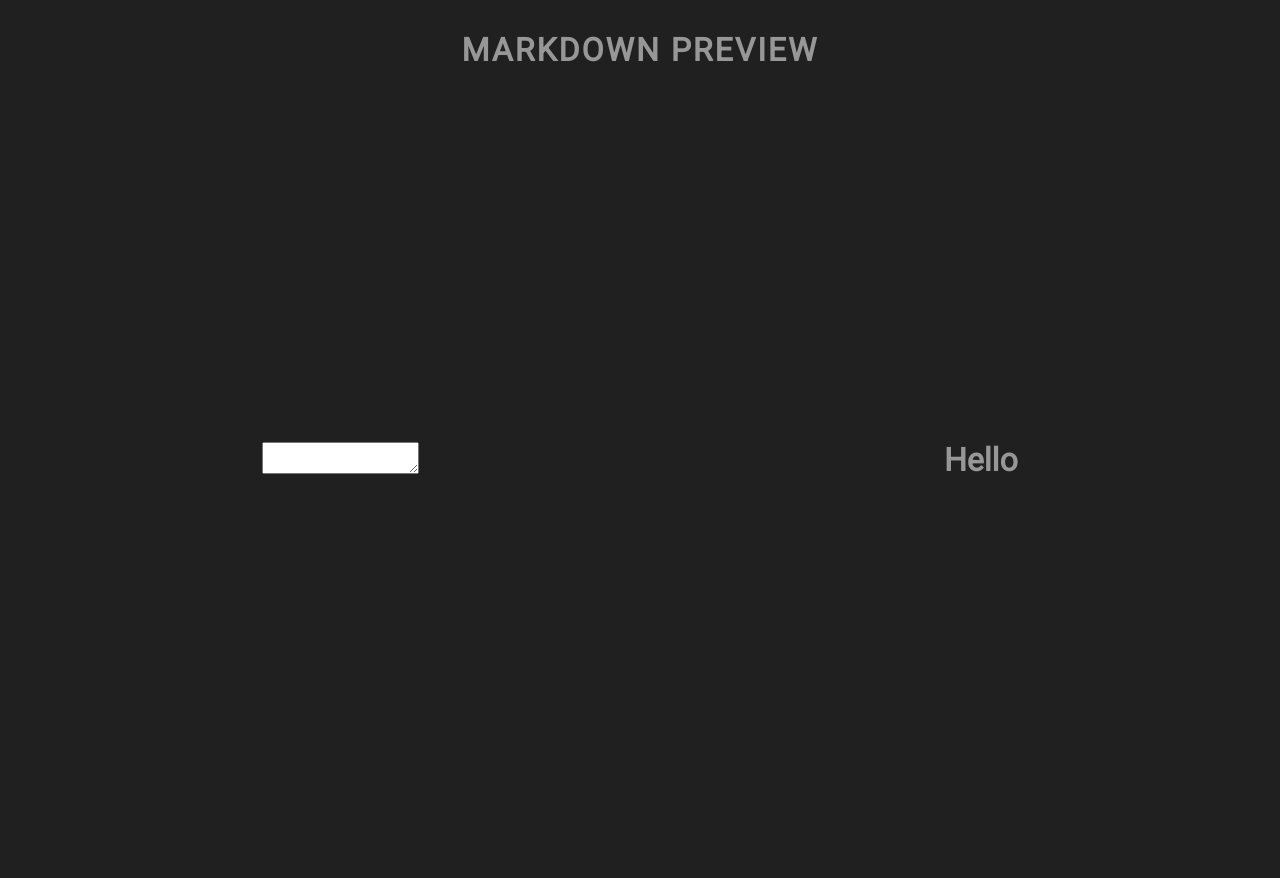
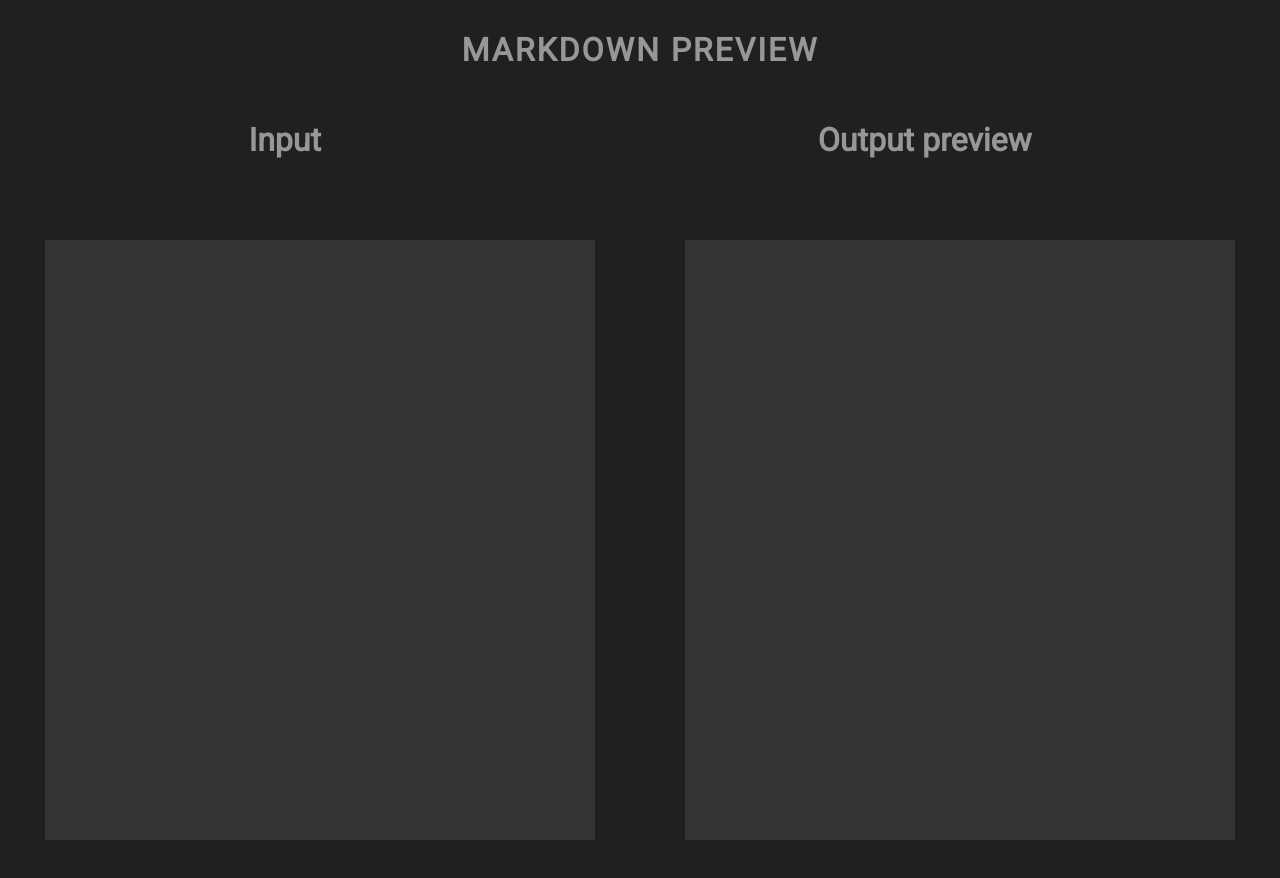
Before and after one commit to sk0le/markdown-preview, a React (Create React App) app: page / in a window 1280 px wide. Shown: the top 878 px of the page. Before the commit the page ends 820 px from the top, so only its background shows below. Built offline with nearby package versions, Linux system fonts and the light colour scheme.

Commit message:
Handle input form with state and adding styles to website

```diff
--- a/src/App.css
+++ b/src/App.css
@@ -24,6 +24,14 @@ p {
   text-align: center;
 }
 
+.inputAndOutput {
+  height: 10vh;
+  width: 100%;
+  display: flex;
+  justify-content: space-around;
+  align-items: center;
+}
+
 .markdownPreview {
   display: flex;
   height: 90vh;
@@ -31,3 +39,28 @@ p {
   width: 100%;
   align-items: center;
 }
+.txtAreaInput {
+  resize: none;
+  border: none;
+  outline: none;
+  background-color: rgb(52, 52, 52);
+  width: 100%;
+  max-width: 550px;
+  height: 100%;
+  max-height: 600px;
+  color: rgb(151, 151, 151);
+  font-size: 16px;
+  font-family: "Roboto", sans-serif;
+  padding: 10px;
+}
+
+.output {
+  border: none;
+  outline: none;
+  background-color: rgb(52, 52, 52);
+  width: 100%;
+  max-width: 550px;
+  height: 100%;
+  max-height: 600px;
+  color: rgb(151, 151, 151);
+}
--- a/src/App.js
+++ b/src/App.js
@@ -2,11 +2,13 @@ import React from "react";
 import "./App.css";
 import MarkdownPreview from "./components/MarkdownPreview";
 import Navbar from "./components/Navbar";
+import InputAndOutputText from "./components/InputAndOutputText";
 
 function App() {
   return (
     <div className="App">
       <Navbar />
+      <InputAndOutputText />
       <MarkdownPreview />
     </div>
   );
--- /dev/null
+++ b/src/components/InputAndOutputText.js
@@ -0,0 +1,14 @@
+import React, { Component } from "react";
+
+class InputAndOutputText extends Component {
+  render() {
+    return (
+      <div className="inputAndOutput">
+        <h1 className="inputTag">Input</h1>
+        <h1 className="outputTag">Output preview</h1>
+      </div>
+    );
+  }
+}
+
+export default InputAndOutputText;
--- a/src/components/InputForm.js
+++ b/src/components/InputForm.js
@@ -1,11 +1,23 @@
 import React, { Component } from "react";
 
 class InputForm extends Component {
+  constructor(props) {
+    super(props);
+    this.state = { value: "# Start by editing this" };
+
+    this.handleChange = this.handleChange.bind(this);
+  }
+
+  handleChange(event) {
+    this.setState({ value: event.target.value });
+  }
+
   render() {
     return (
-      <div className="inputForm">
-        <textarea></textarea>
-      </div>
+      <textarea
+        onChange={this.handleChange}
+        className="txtAreaInput"
+      ></textarea>
     );
   }
 }
--- a/src/components/Output.js
+++ b/src/components/Output.js
@@ -1,15 +1,8 @@
 import React, { Component } from "react";
-import ReactMarkdown from "react-markdown";
-
-const input = "# Hello";
 
 class Output extends Component {
   render() {
-    return (
-      <div className="output">
-        <ReactMarkdown source={input} />
-      </div>
-    );
+    return <div className="output"></div>;
   }
 }
 
--- a/src/index.css
+++ b/src/index.css
@@ -3,6 +3,8 @@
 * {
   margin: 0%;
   padding: 0%;
+  -webkit-box-sizing: border-box;
+  -moz-box-sizing: border-box;
   box-sizing: border-box;
   font-family: "Roboto", sans-serif;
 }
```
